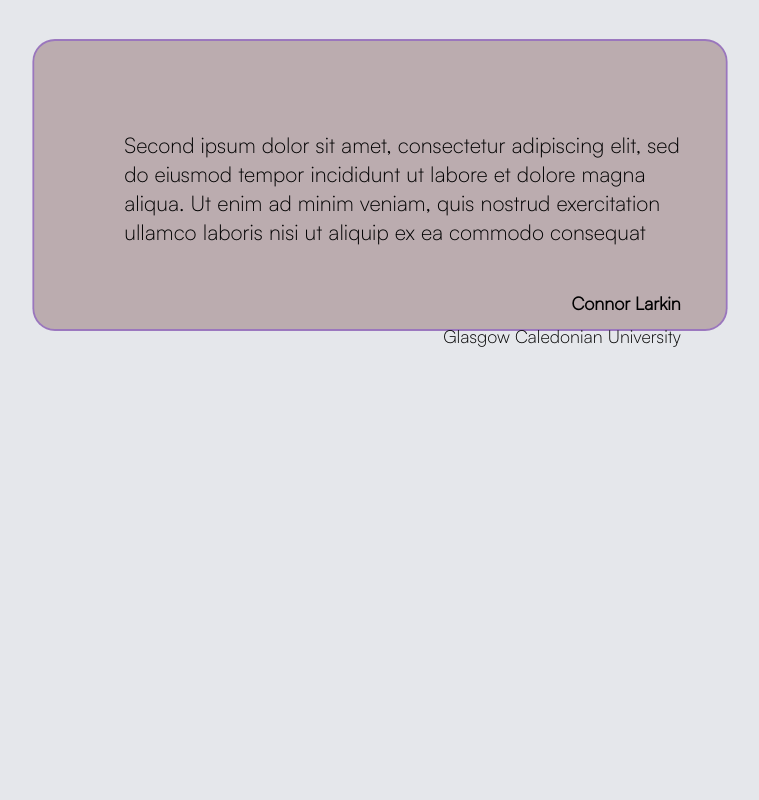
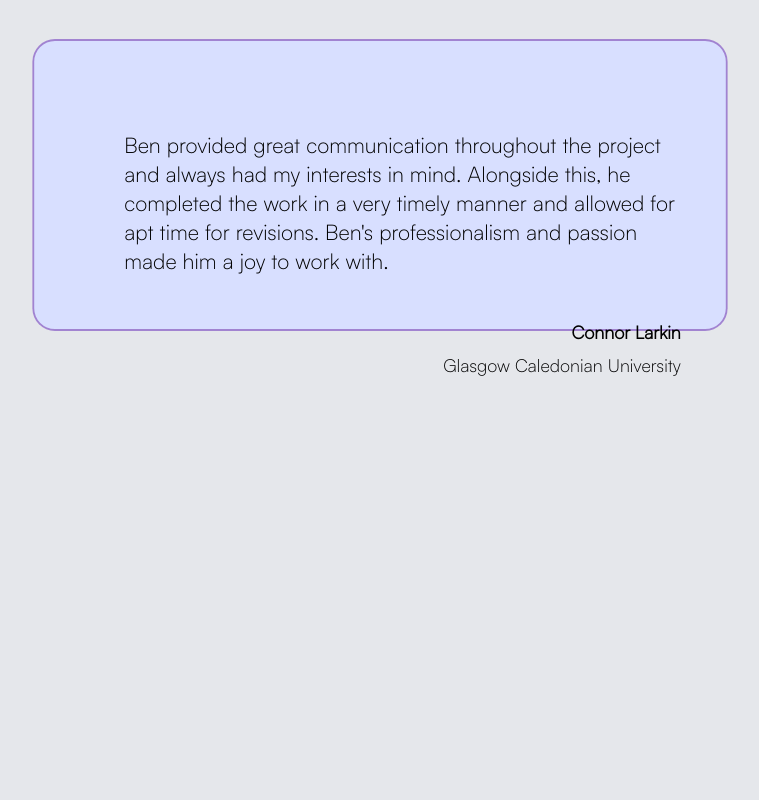
Before and after one commit to BenW2k/Portfolio, a Next.js app in the folder frontend/: page / in a window 1280 px wide. Shown: the part 5340-6140 px from the top of the page, without its empty margins (260-1019 px from the left). Built offline with nearby package versions, Linux system fonts and the light colour scheme.

Commit message:
+colour changes

```diff
--- a/frontend/app/components/testimonials/data.ts
+++ b/frontend/app/components/testimonials/data.ts
@@ -5,16 +5,16 @@ export const testimonials = [
     quote:
       "First ipsum dolor sit amet, consectetur adipiscing elit, sed do eiusmod tempor incididunt ut labore et dolore magna aliqua. Ut enim ad minim veniam, quis nostrud exercitation ullamco laboris nisi ut aliquip ex ea commodo consequat",
     img: placeholder,
-    color: "blue",
+    color: "rgba(232, 236, 255, 1)",
     person: "Mark",
     company: "Synergy Construction",
     i: 1,
   },
   {
     quote:
-      "Second ipsum dolor sit amet, consectetur adipiscing elit, sed do eiusmod tempor incididunt ut labore et dolore magna aliqua. Ut enim ad minim veniam, quis nostrud exercitation ullamco laboris nisi ut aliquip ex ea commodo consequat",
+      "Ben provided great communication throughout the project and always had my interests in mind. Alongside this, he completed the work in a very timely manner and allowed for apt time for revisions. Ben's professionalism and passion made him a joy to work with.",
     img: placeholder,
-    color: "#BBACAF",
+    color: "rgba(216, 223, 255, 1)",
     person: "Connor Larkin ",
     company: "Glasgow Caledonian University",
     i: 2,
@@ -23,7 +23,7 @@ export const testimonials = [
     quote:
       "Third ipsum dolor sit amet, consectetur adipiscing elit, sed do eiusmod tempor incididunt ut labore et dolore magna aliqua. Ut enim ad minim veniam, quis nostrud exercitation ullamco laboris nisi ut aliquip ex ea commodo consequat",
     img: placeholder,
-    color: "#C2491D",
+    color: "rgba(195, 205, 255, 1)",
     person: "Placeholder Name",
     company: "Placeholder Company",
     i: 3,
```
